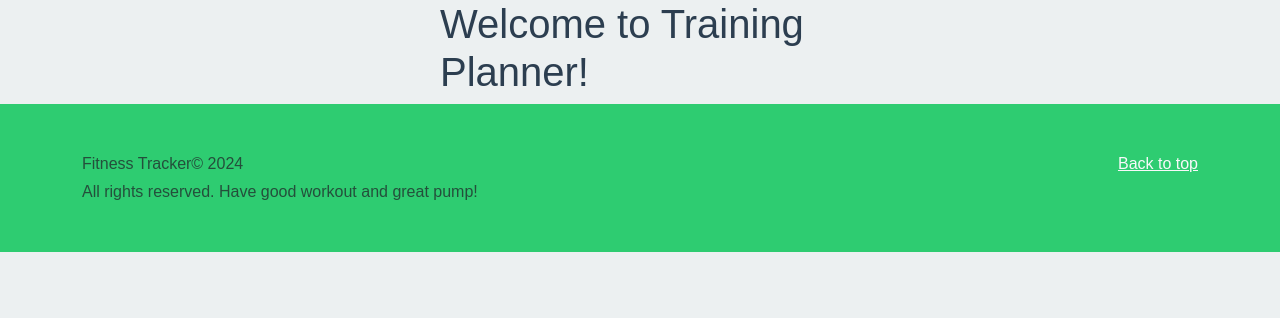
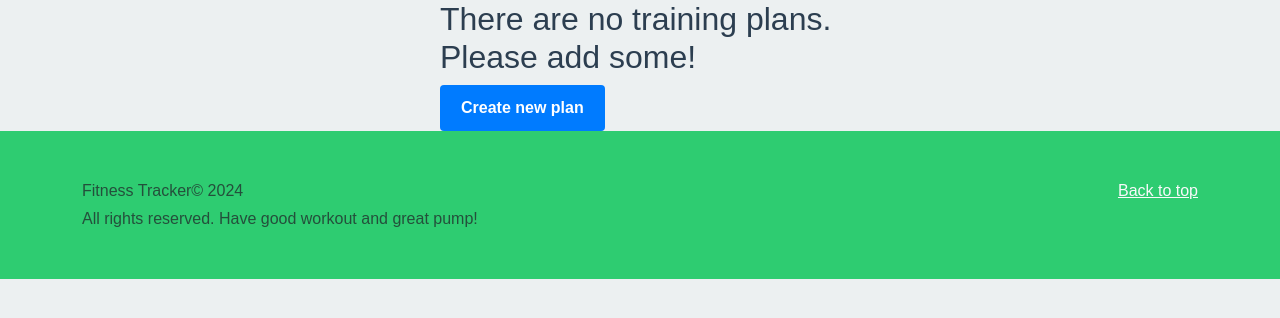
Before and after one commit to piotr-GG/fitness_tracker, a Flask app: template ft_app/templates/training_planner/index.html in a window 1280 px wide. Shown: the part 84-402 px from the top of the page. Run offline with Flask 3, Linux system fonts and the light colour scheme; the template is opened without the code that fills it, so the values that code supplies are empty; some libraries are stand-ins or nearby versions.

Commit message:
First working draft of training planner

```diff
--- a/ft_app/dbc/queries.py
+++ b/ft_app/dbc/queries.py
@@ -66,4 +66,6 @@ def get_exercises(exercise_name=""):
 
 def get_training_plan_for_user(user_id):
     db_session = DBC.get_db_session()
-    return db_session.scalars(select(TrainingPlanUnit).where(TrainingPlan.user_id == user_id)).all()
+    return db_session.scalars(
+        select(TrainingPlan)
+        .where(TrainingPlan.user_id == user_id)).one()
--- a/ft_app/models.py
+++ b/ft_app/models.py
@@ -79,6 +79,8 @@ class Exercise(Base):
     description = Column(Text)
     image_path = Column(String(200), default=None, nullable=True)
 
+    exercise_records = relationship("ExerciseRecord", back_populates="exercise")
+
     def __init__(self, name, description, image_path):
         self.name = name
         self.description = description
@@ -127,6 +129,8 @@ class ExerciseRecord(Base):
     sets = Column(Integer, nullable=False)
     repetitions = Column(Integer, nullable=False)
     training_plan_unit_id = Column(Integer, ForeignKey(f"{TrainingPlanUnit.__tablename__}.id"), nullable=False)
+
+    exercise = relationship("Exercise", back_populates="exercise_records")
     training_plan_unit = relationship("TrainingPlanUnit", back_populates="exercise_records")
 
     def __init__(self, exercise_id, sets, repetitions, training_plan_unit_id):
--- /dev/null
+++ b/ft_app/static/css/custom/training_planner.css
@@ -0,0 +1,39 @@
+.btn {
+  display: inline-block;
+  padding: 10px 20px;
+  background-color: #007bff;
+  color: #fff;
+  text-decoration: none;
+  border-radius: 4px;
+  font-size: 16px;
+  font-weight: bold;
+  cursor: pointer;
+}
+
+.btn:hover {
+  background-color: #0056b3;
+}
+
+.btn:active {
+  background-color: #004080;
+}
+
+.btn-user {
+  display: inline-block;
+  padding: 5px 10px;
+  background-color: #007bff;
+  color: #fff;
+  text-decoration: none;
+  border-radius: 3px;
+  font-size: 12px;
+  font-weight: bold;
+  cursor: pointer;
+}
+
+.btn-user:hover {
+  background-color: #0056b3;
+}
+
+.btn-user:active {
+  background-color: #004080;
+}
--- a/ft_app/templates/training_planner/index.html
+++ b/ft_app/templates/training_planner/index.html
@@ -2,10 +2,34 @@
 
 {% block head %}
 <title>Training Planner</title>
+<link rel="stylesheet" href="{{ url_for('static', filename='css/custom/training_planner.css') }}">
 {% endblock %}
 
 {% block body %}
 <div class="content">
-    <h1>Welcome to Training Planner!</h1>
+    {% if training_plan %}
+        <h2>{{ training_plan.name }}</h2>
+        <h3>Units</h3>
+        <ul>
+            {% for training_plan_unit in training_plan.units %}
+                <li>{{ training_plan_unit.name }} on {{ training_plan_unit.date }}
+                {% if training_plan_unit.exercise_records|length > 0 %}
+                    <ul>
+                    {% for exercise_record in training_plan_unit.exercise_records %}
+                        <li>{{ exercise_record.exercise.name }} - {{ exercise_record.sets }} x {{ exercise_record.repetitions }}</li>
+                    {% endfor %}
+                    </ul>
+                {% else %}
+                    <li>No exercises recorded</li>
+                {% endif %}
+                </li>
+            <a class="btn-user" href="/training_planner/modify/{{training_plan_unit.id}}">Modify unit</a>
+            {% endfor %}
+        </ul>
+     <a class="btn" href="{{ url_for('training_planner.create_unit') }}">Create new unit</a>
+    {% else %}
+    <h2>There are no training plans. Please add some!</h2>
+    <a class="btn" href="{{ url_for('training_planner.create') }}">Create new plan</a>
+    {% endif %}
 </div>
 {% endblock %}
```
Also changed, not shown: ft_app/training_planner.py (+30 -3 lines).
